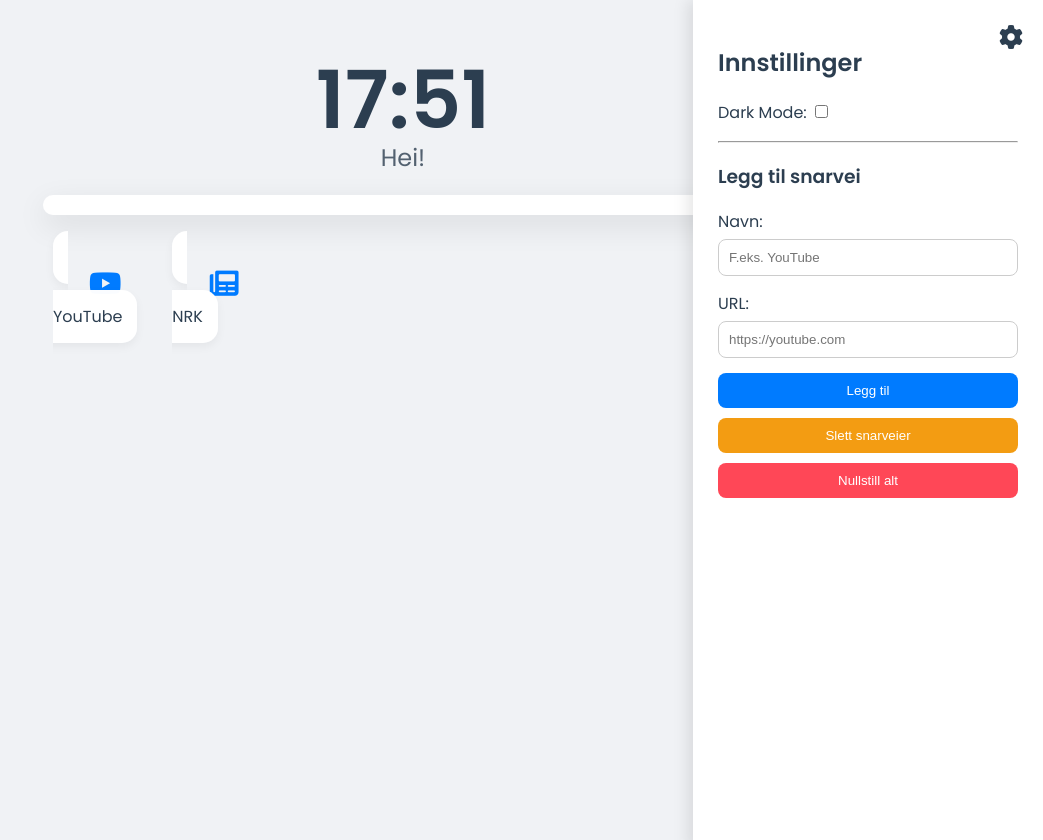
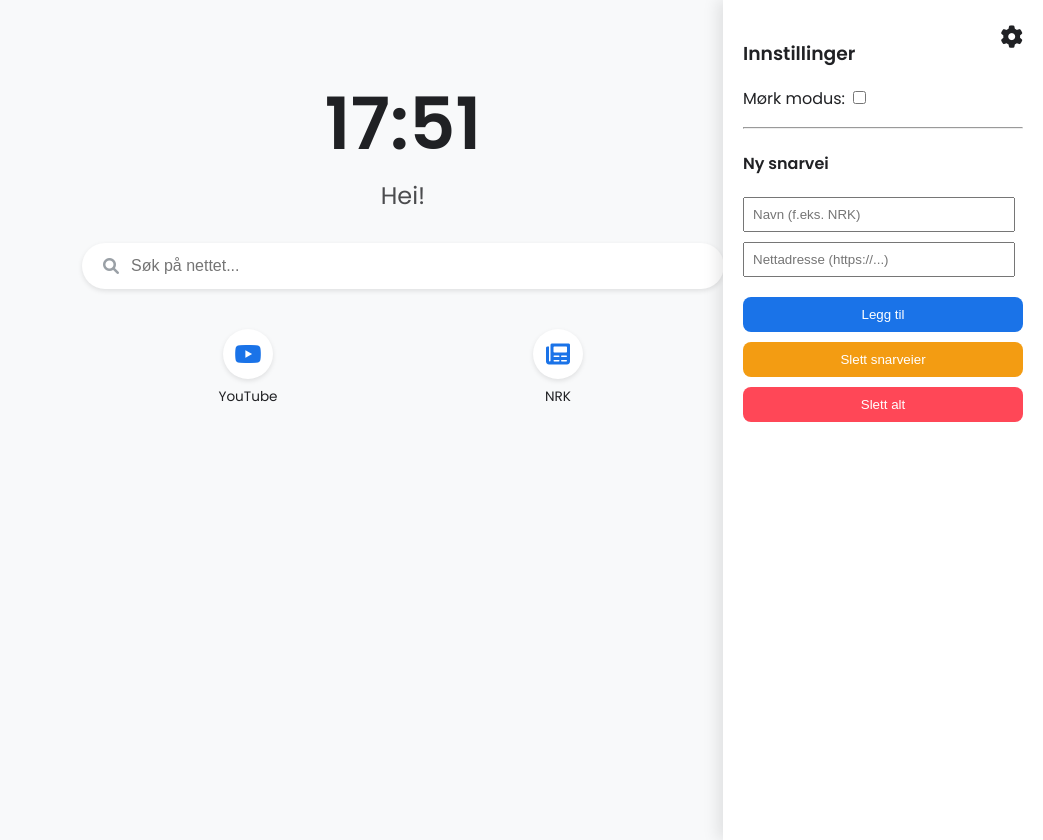
Before and after one commit to Torgtim/Nettleser, a plain HTML site: page index.html in a window 1280 px wide. Both pictures are taken after a click on the element 1248 px from the left and 37 px from the top of the page. Shown: the whole page, without its empty margins (237-1280 px from the left). After the commit the page ends 800 px from the top, so only its background shows below. Drawn offline with Linux system fonts and the light colour scheme.

Commit message:
Update index.html

```diff
--- a/index.html
+++ b/index.html
@@ -9,17 +9,19 @@
 
     <style>
         :root {
-            --bg-color: #f0f2f5;
-            --text-color: #2c3e50;
-            --panel-bg: rgba(255, 255, 255, 0.98);
-            --accent: #007bff;
+            --bg-color: #f8f9fa;
+            --text-color: #202124;
+            --panel-bg: #ffffff;
+            --accent: #1a73e8;
+            --shadow: 0 2px 5px rgba(0,0,0,0.1);
         }
 
         .dark-mode {
-            --bg-color: #121212;
-            --text-color: #e0e0e0;
-            --panel-bg: rgba(30, 30, 30, 0.98);
-            --accent: #bb86fc;
+            --bg-color: #202124;
+            --text-color: #e8eaed;
+            --panel-bg: #303134;
+            --accent: #8ab4f8;
+            --shadow: 0 2px 10px rgba(0,0,0,0.3);
         }
 
         body {
@@ -27,83 +29,99 @@
             font-family: 'Poppins', sans-serif;
             background-color: var(--bg-color);
             color: var(--text-color);
-            min-height: 100vh;
             display: flex; flex-direction: column; align-items: center;
-            transition: 0.4s; background-size: cover; background-position: center;
+            transition: background 0.3s;
         }
 
-        /* Klokke og Hilsen */
-        .header { text-align: center; margin-top: 40px; margin-bottom: 20px; }
-        #clock { font-size: 5em; font-weight: 600; line-height: 1; }
-        #greeting { font-size: 1.5em; opacity: 0.8; }
+        /* Overskrift og Klokke */
+        .header { text-align: center; margin-top: 50px; margin-bottom: 30px; }
+        #clock { font-size: 4.5rem; font-weight: 600; margin: 0; }
+        #greeting { font-size: 1.5rem; opacity: 0.8; }
 
-        /* Søkemotor */
-        .search-container {
-            width: 100%; max-width: 700px;
+        /* DET NYE SØKEFELTET (Som faktisk virker) */
+        .search-box {
+            width: 90%; max-width: 600px;
             background: var(--panel-bg);
-            padding: 10px; border-radius: 20px;
-            box-shadow: 0 10px 30px rgba(0,0,0,0.1);
-            margin-bottom: 30px;
+            border-radius: 28px;
+            padding: 12px 20px;
+            display: flex; align-items: center;
+            box-shadow: var(--shadow);
+            margin-bottom: 40px;
+            border: 1px solid transparent;
+        }
+        .search-box:focus-within { box-shadow: 0 4px 12px rgba(0,0,0,0.2); }
+
+        .search-box form { display: flex; width: 100%; align-items: center; }
+        .search-box input {
+            flex: 1; border: none; outline: none; background: transparent;
+            color: var(--text-color); font-size: 16px; margin-left: 10px;
+        }
+        .search-box i { color: #9aa0a6; }
+
+        /* Snarveier - FIKSET DESIGN */
+        #shortcut-grid {
+            display: grid;
+            grid-template-columns: repeat(auto-fit, minmax(90px, 1fr));
+            gap: 20px; width: 100%; max-width: 600px;
+            justify-items: center;
         }
 
-        /* Snarveier-rutenett */
-        #shortcut-grid {
-            display: grid; grid-template-columns: repeat(auto-fill, minmax(100px, 1fr));
-            gap: 15px; width: 100%; max-width: 700px;
+        .shortcut-container { position: relative; width: 80px; }
+
+        .shortcut {
+            display: flex; flex-direction: column; align-items: center;
+            text-decoration: none; color: var(--text-color);
+            transition: transform 0.2s;
         }
-        .shortcut {
-            background: var(--panel-bg); padding: 15px; border-radius: 15px;
-            text-align: center; text-decoration: none; color: var(--text-color);
-            position: relative; transition: 0.3s; box-shadow: 0 4px 10px rgba(0,0,0,0.05);
+        .shortcut:hover { transform: translateY(-3px); }
+
+        .icon-box {
+            width: 50px; height: 50px;
+            background: var(--panel-bg);
+            border-radius: 50%;
+            display: flex; align-items: center; justify-content: center;
+            box-shadow: var(--shadow);
+            margin-bottom: 8px; font-size: 1.5rem; color: var(--accent);
         }
-        .shortcut:hover { transform: translateY(-5px); }
-        .shortcut i { font-size: 1.8em; display: block; margin-bottom: 5px; color: var(--accent); }
+        .shortcut span { font-size: 0.85rem; text-align: center; font-weight: 400; }
 
-        .delete-btn {
-            position: absolute; top: 5px; right: 5px; background: #ff4757;
-            color: white; border: none; border-radius: 50%; width: 20px; height: 20px;
-            cursor: pointer; font-size: 10px; display: none;
-        }
-        .editing .delete-btn { display: block; }
-
-        /* Innstillinger */
-        .settings-btn { position: fixed; top: 20px; right: 20px; font-size: 1.5em; cursor: pointer; z-index: 1000; }
+        /* Innstillinger og meny */
+        .settings-trigger { position: fixed; top: 20px; right: 20px; cursor: pointer; font-size: 1.4rem; z-index: 100; }
         .side-panel {
-            position: fixed; top: 0; right: -320px; width: 300px; height: 100%;
-            background: var(--panel-bg); padding: 25px; transition: 0.4s; z-index: 999;
-            box-shadow: -5px 0 15px rgba(0,0,0,0.1); overflow-y: auto;
+            position: fixed; top: 0; right: -320px; width: 280px; height: 100%;
+            background: var(--panel-bg); padding: 20px; transition: 0.4s;
+            box-shadow: -5px 0 15px rgba(0,0,0,0.1); z-index: 99; overflow-y: auto;
         }
         .side-panel.open { right: 0; }
 
-        input[type="text"], input[type="url"] {
-            width: 100%; padding: 10px; margin: 5px 0 15px 0;
-            border-radius: 8px; border: 1px solid #ccc; box-sizing: border-box;
+        .btn {
+            width: 100%; padding: 10px; margin-top: 10px; border-radius: 8px;
+            border: none; cursor: pointer; background: var(--accent); color: white;
         }
-        .btn {
-            background: var(--accent); color: white; border: none;
-            padding: 10px; border-radius: 8px; cursor: pointer; width: 100%; margin-bottom: 10px;
+
+        .delete-mode .icon-box { border: 2px solid #ff4757; }
+        .delete-x {
+            position: absolute; top: -5px; right: -5px; background: #ff4757;
+            color: white; border-radius: 50%; width: 20px; height: 20px;
+            display: none; border: none; font-size: 12px; cursor: pointer;
         }
+        .delete-mode .delete-x { display: block; }
     </style>
 </head>
-<body id="body">
+<body>
 
-    <div class="settings-btn" onclick="toggleSettings()"><i class="fas fa-cog"></i></div>
+    <div class="settings-trigger" onclick="toggleSettings()"><i class="fas fa-cog"></i></div>
 
     <div class="side-panel" id="sidePanel">
-        <h2>Innstillinger</h2>
-
-        <p>Dark Mode: <input type="checkbox" id="darkToggle" onchange="toggleDark()"></p>
-
+        <h3>Innstillinger</h3>
+        <p>Mørk modus: <input type="checkbox" id="darkToggle" onchange="toggleDark()"></p>
         <hr>
-        <h3>Legg til snarvei</h3>
-        <label>Navn:</label>
-        <input type="text" id="siteName" placeholder="F.eks. YouTube">
-        <label>URL:</label>
-        <input type="text" id="siteUrl" placeholder="https://youtube.com">
+        <h4>Ny snarvei</h4>
+        <input type="text" id="nameInp" placeholder="Navn (f.eks. NRK)" style="width:90%; padding:8px; margin-bottom:10px;">
+        <input type="text" id="urlInp" placeholder="Nettadresse (https://...)" style="width:90%; padding:8px; margin-bottom:10px;">
         <button class="btn" onclick="addShortcut()">Legg til</button>
-
-        <button class="btn" style="background:#f39c12" onclick="toggleEdit()">Slett snarveier</button>
-        <button class="btn" style="background:#ff4757" onclick="resetAll()">Nullstill alt</button>
+        <button class="btn" style="background:#f39c12" onclick="document.getElementById('shortcut-grid').classList.toggle('delete-mode')">Slett snarveier</button>
+        <button class="btn" style="background:#ff4757" onclick="resetAll()">Slett alt</button>
     </div>
 
     <div class="header">
@@ -111,33 +129,32 @@
         <div id="greeting">Hei!</div>
     </div>
 
-    <div class="search-container">
-        <script async src="https://cse.google.com/cse.js?cx=6480ee989fb7d4ce1"></script>
-        <div class="gcse-search"></div>
+    <div class="search-box">
+        <form action="https://www.google.com/search" method="GET">
+            <i class="fas fa-search"></i>
+            <input type="text" name="q" placeholder="Søk på nettet..." autocomplete="off">
+        </form>
     </div>
 
     <div id="shortcut-grid"></div>
 
     <script>
-        const panel = document.getElementById('sidePanel');
-        const grid = document.getElementById('shortcut-grid');
+        function toggleSettings() { document.getElementById('sidePanel').classList.toggle('open'); }
 
-        function toggleSettings() { panel.classList.toggle('open'); }
-
-        // --- Snarvei-logikk ---
-        let shortcuts = JSON.parse(localStorage.getItem('myShortcuts')) || [
+        let shortcuts = JSON.parse(localStorage.getItem('savedShortcuts')) || [
             {name: 'YouTube', url: 'https://youtube.com', icon: 'fab fa-youtube'},
             {name: 'NRK', url: 'https://nrk.no', icon: 'fas fa-newspaper'}
         ];
 
-        function renderShortcuts() {
+        function render() {
+            const grid = document.getElementById('shortcut-grid');
             grid.innerHTML = '';
-            shortcuts.forEach((s, index) => {
+            shortcuts.forEach((s, i) => {
                 grid.innerHTML += `
-                    <div class="shortcut-wrapper">
+                    <div class="shortcut-container">
+                        <button class="delete-x" onclick="removeS(${i})">×</button>
                         <a href="${s.url}" class="shortcut">
-                            <button class="delete-btn" onclick="removeShortcut(event, ${index})">X</button>
-                            <i class="${s.icon || 'fas fa-link'}"></i>
+                            <div class="icon-box"><i class="${s.icon}"></i></div>
                             <span>${s.name}</span>
                         </a>
                     </div>
@@ -146,58 +163,39 @@
         }
 
         function addShortcut() {
-            const name = document.getElementById('siteName').value;
-            let url = document.getElementById('siteUrl').value;
+            const name = document.getElementById('nameInp').value;
+            let url = document.getElementById('urlInp').value;
             if(!name || !url) return;
             if(!url.startsWith('http')) url = 'https://' + url;
-
-            shortcuts.push({name, url, icon: 'fas fa-globe'});
-            saveAndRender();
-            document.getElementById('siteName').value = '';
-            document.getElementById('siteUrl').value = '';
+            shortcuts.push({name, url, icon: 'fas fa-link'});
+            save();
+            document.getElementById('nameInp').value = '';
+            document.getElementById('urlInp').value = '';
         }
 
-        function removeShortcut(e, index) {
-            e.preventDefault();
-            shortcuts.splice(index, 1);
-            saveAndRender();
-        }
+        function removeS(i) { shortcuts.splice(i, 1); save(); }
+        function save() { localStorage.setItem('savedShortcuts', JSON.stringify(shortcuts)); render(); }
 
-        function toggleEdit() {
-            grid.classList.toggle('editing');
-        }
-
-        function saveAndRender() {
-            localStorage.setItem('myShortcuts', JSON.stringify(shortcuts));
-            renderShortcuts();
-        }
-
-        // --- Klokke og tema ---
         function updateClock() {
             const now = new Date();
             document.getElementById('clock').innerText = now.getHours().toString().padStart(2, '0') + ":" + now.getMinutes().toString().padStart(2, '0');
         }
-        setInterval(updateClock, 1000);
-        updateClock();
 
         function toggleDark() {
             document.body.classList.toggle('dark-mode');
-            localStorage.setItem('dark', document.body.classList.contains('dark-mode'));
+            localStorage.setItem('darkMode', document.body.classList.contains('dark-mode'));
         }
 
-        function resetAll() {
-            if(confirm("Vil du slette alle innstillinger?")) {
-                localStorage.clear();
-                location.reload();
-            }
-        }
+        function resetAll() { if(confirm("Nullstille alt?")) { localStorage.clear(); location.reload(); } }
 
-        // Oppstart
-        if(localStorage.getItem('dark') === 'true') {
+        if(localStorage.getItem('darkMode') === 'true') {
             document.body.classList.add('dark-mode');
             document.getElementById('darkToggle').checked = true;
         }
-        renderShortcuts();
+
+        setInterval(updateClock, 1000);
+        updateClock();
+        render();
     </script>
 </body>
 </html>
```
